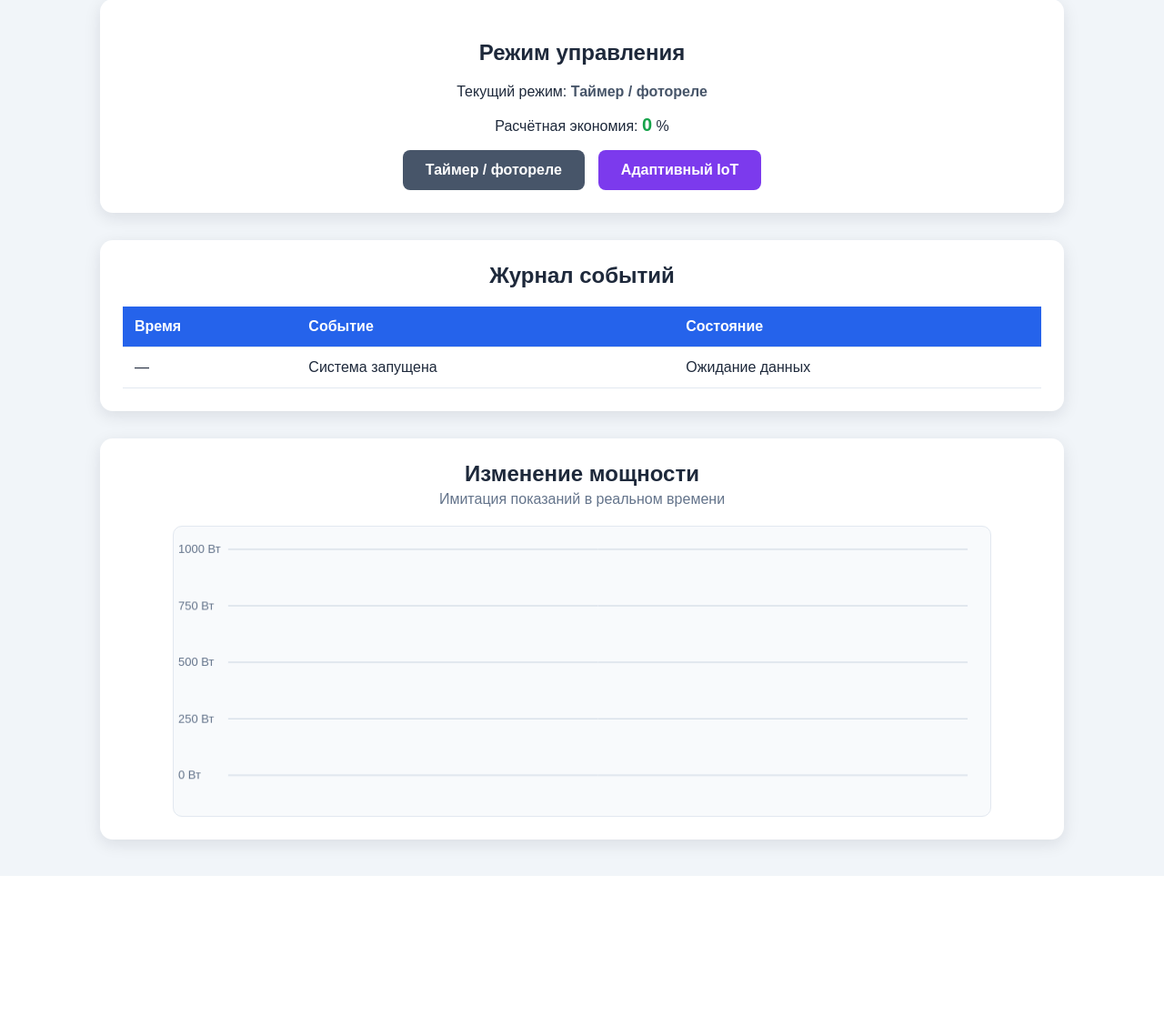
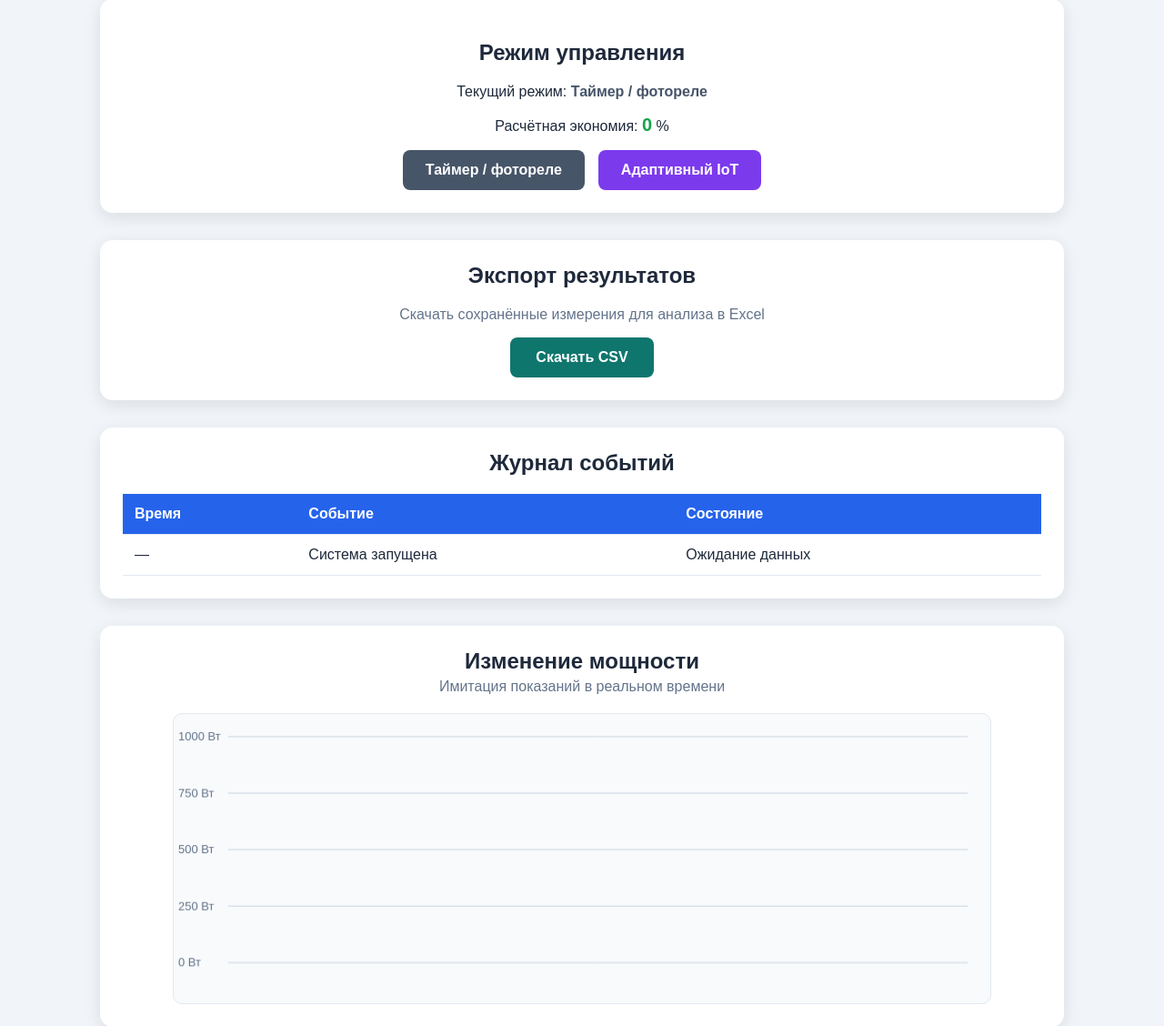
Before and after one commit to Dinara-Zhukenova/research-web-app, a Flask app: page / in a window 1280 px wide. Shown: the part 518-1646 px from the top of the page at 91% size. Before the commit the page ends 1481 px from the top, so only its background shows below. Run offline with Flask 3, Linux system fonts and the light colour scheme; data that the repository does not hold is empty.

Commit message:
Add CSV export for measurements

```diff
--- a/app.py
+++ b/app.py
@@ -1,8 +1,9 @@
-from flask import Flask, render_template, jsonify
+from flask import Flask, render_template, jsonify, Response
 from datetime import datetime
 import random
 import sqlite3
-
+import csv
+import io
 app = Flask(__name__)
 
 DATABASE = "lighting.db"
@@ -191,7 +192,50 @@ def history():
         dict(row) for row in reversed(rows)
     ])
 
+@app.route("/api/export")
+def export_measurements():
+    connection = get_database()
 
+    rows = connection.execute(
+        """
+        SELECT measured_at, voltage, current, power, lighting_on
+        FROM measurements
+        ORDER BY id
+        """
+    ).fetchall()
+
+    connection.close()
+
+    output = io.StringIO()
+    output.write("\ufeff")
+
+    writer = csv.writer(output)
+
+    writer.writerow([
+        "Дата и время",
+        "Напряжение, В",
+        "Ток, А",
+        "Мощность, Вт",
+        "Освещение включено"
+    ])
+
+    for row in rows:
+        writer.writerow([
+            row["measured_at"],
+            row["voltage"],
+            row["current"],
+            row["power"],
+            "Да" if row["lighting_on"] else "Нет"
+        ])
+
+    return Response(
+        output.getvalue(),
+        mimetype="text/csv",
+        headers={
+            "Content-Disposition":
+                "attachment; filename=lighting_measurements.csv"
+        }
+    )
 create_database()
 
 
--- a/static/style.css
+++ b/static/style.css
@@ -218,3 +218,33 @@ tbody tr:hover {
     color: #16a34a;
     font-size: 20px;
 }
+.export-panel {
+    margin-top: 30px;
+    padding: 25px;
+    text-align: center;
+    background: white;
+    border-radius: 14px;
+    box-shadow: 0 5px 18px rgba(15, 23, 42, 0.1);
+}
+
+.export-panel h2 {
+    margin-top: 0;
+}
+
+.export-panel p {
+    color: #64748b;
+}
+
+.export-button {
+    display: inline-block;
+    padding: 13px 28px;
+    color: white;
+    background: #0f766e;
+    border-radius: 8px;
+    font-weight: bold;
+    text-decoration: none;
+}
+
+.export-button:hover {
+    background: #115e59;
+}
--- a/templates/index.html
+++ b/templates/index.html
@@ -111,7 +111,20 @@
                 </button>
             </div>
         </section>
+<section class="export-panel">
+    <h2>Экспорт результатов</h2>
 
+    <p>
+        Скачать сохранённые измерения для анализа в Excel
+    </p>
+
+    <a
+        class="export-button"
+        href="/api/export"
+    >
+        Скачать CSV
+    </a>
+</section>
         <section class="events-panel">
             <h2>Журнал событий</h2>
 
```
